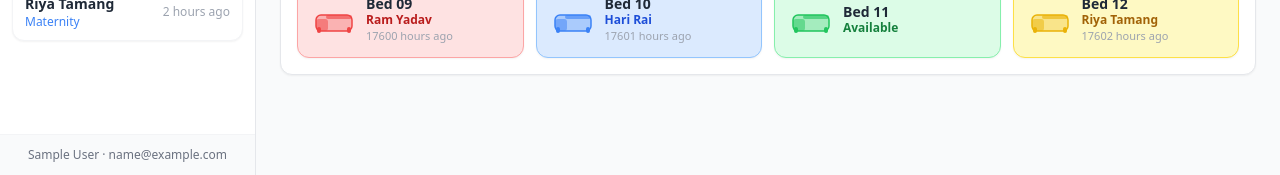
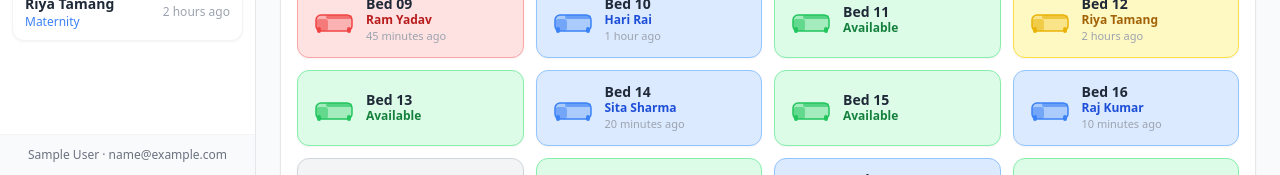
Before and after one commit to sakshammandal12345-ui/Ai-powered-real-time-bed-tracking-system, a React (Vite) app: page /dashboard in a window 1280 px wide. Shown: the part 625-800 px from the top of the page. Built offline with nearby package versions, Linux system fonts and the light colour scheme; no server answers; sample sign-in values are in the browser's storage.

Commit message:
AI integration complete

```diff
--- a/src/data/mockData.js
+++ b/src/data/mockData.js
@@ -1,17 +1,25 @@
 // ── Beds ──────────────────────────────────────────────────────
 export const INITIAL_BEDS = [
-  { id: 'b01', bedNumber: 'Bed 01', status: 'available',   patientName: null,          timestamp: null,                  ward: 'Acute Ward' },
-  { id: 'b02', bedNumber: 'Bed 02', status: 'discharging', patientName: 'Jane Smith',  timestamp: '2024-03-04T10:15:00', ward: 'Acute Ward' },
-  { id: 'b03', bedNumber: 'Bed 03', status: 'reserved',    patientName: null,          timestamp: null,                  ward: 'Acute Ward' },
-  { id: 'b04', bedNumber: 'Bed 04', status: 'available',   patientName: null,          timestamp: null,                  ward: 'Acute Ward' },
-  { id: 'b05', bedNumber: 'Bed 05', status: 'occupied',    patientName: 'Manoj Tamang',timestamp: '2024-03-04T09:50:00', ward: 'Acute Ward' },
-  { id: 'b06', bedNumber: 'Bed 06', status: 'faulty',      patientName: null,          timestamp: null,                  ward: 'Acute Ward' },
-  { id: 'b07', bedNumber: 'Bed 07', status: 'available',   patientName: null,          timestamp: null,                  ward: 'ICU'        },
-  { id: 'b08', bedNumber: 'Bed 08', status: 'untidy',      patientName: null,          timestamp: null,                  ward: 'ICU'        },
-  { id: 'b09', bedNumber: 'Bed 09', status: 'discharging', patientName: 'Ram Yadav',   timestamp: '2024-03-04T08:30:00', ward: 'ICU'        },
-  { id: 'b10', bedNumber: 'Bed 10', status: 'occupied',    patientName: 'Hari Rai',    timestamp: '2024-03-04T07:35:00', ward: 'ICU'        },
-  { id: 'b11', bedNumber: 'Bed 11', status: 'available',   patientName: null,          timestamp: null,                  ward: 'Maternity'  },
-  { id: 'b12', bedNumber: 'Bed 12', status: 'isolation',   patientName: 'Riya Tamang', timestamp: '2024-03-04T06:20:00', ward: 'Maternity'  },
+  { id: 'b01', bedNumber: 'Bed 01', status: 'available',   patientName: null,           timestamp: null,                  ward: 'Acute Ward' },
+  { id: 'b02', bedNumber: 'Bed 02', status: 'discharging', patientName: 'Jane Smith',   timestamp: new Date(Date.now() - 1000*60*15).toISOString(), ward: 'Acute Ward' },
+  { id: 'b03', bedNumber: 'Bed 03', status: 'reserved',    patientName: null,           timestamp: null,                  ward: 'Acute Ward' },
+  { id: 'b04', bedNumber: 'Bed 04', status: 'available',   patientName: null,           timestamp: null,                  ward: 'Acute Ward' },
+  { id: 'b05', bedNumber: 'Bed 05', status: 'occupied',    patientName: 'Manoj Tamang', timestamp: new Date(Date.now() - 1000*60*30).toISOString(), ward: 'Acute Ward' },
+  { id: 'b06', bedNumber: 'Bed 06', status: 'faulty',      patientName: null,           timestamp: null,                  ward: 'Acute Ward' },
+  { id: 'b07', bedNumber: 'Bed 07', status: 'available',   patientName: null,           timestamp: null,                  ward: 'ICU'        },
+  { id: 'b08', bedNumber: 'Bed 08', status: 'untidy',      patientName: null,           timestamp: null,                  ward: 'ICU'        },
+  { id: 'b09', bedNumber: 'Bed 09', status: 'discharging', patientName: 'Ram Yadav',    timestamp: new Date(Date.now() - 1000*60*45).toISOString(), ward: 'ICU'        },
+  { id: 'b10', bedNumber: 'Bed 10', status: 'occupied',    patientName: 'Hari Rai',     timestamp: new Date(Date.now() - 1000*60*60).toISOString(), ward: 'ICU'        },
+  { id: 'b11', bedNumber: 'Bed 11', status: 'available',   patientName: null,           timestamp: null,                  ward: 'Maternity'  },
+  { id: 'b12', bedNumber: 'Bed 12', status: 'isolation',   patientName: 'Riya Tamang',  timestamp: new Date(Date.now() - 1000*60*90).toISOString(), ward: 'Maternity'  },
+  { id: 'b13', bedNumber: 'Bed 13', status: 'available',   patientName: null,           timestamp: null,                  ward: 'Maternity'  },
+  { id: 'b14', bedNumber: 'Bed 14', status: 'occupied',    patientName: 'Sita Sharma',  timestamp: new Date(Date.now() - 1000*60*20).toISOString(), ward: 'Maternity'  },
+  { id: 'b15', bedNumber: 'Bed 15', status: 'available',   patientName: null,           timestamp: null,                  ward: 'Emergency'  },
+  { id: 'b16', bedNumber: 'Bed 16', status: 'occupied',    patientName: 'Raj Kumar',    timestamp: new Date(Date.now() - 1000*60*10).toISOString(), ward: 'Emergency'  },
+  { id: 'b17', bedNumber: 'Bed 17', status: 'reserved',    patientName: null,           timestamp: null,                  ward: 'Emergency'  },
+  { id: 'b18', bedNumber: 'Bed 18', status: 'available',   patientName: null,           timestamp: null,                  ward: 'Emergency'  },
+  { id: 'b19', bedNumber: 'Bed 19', status: 'occupied',    patientName: 'Priya Thapa',  timestamp: new Date(Date.now() - 1000*60*25).toISOString(), ward: 'Acute Ward' },
+  { id: 'b20', bedNumber: 'Bed 20', status: 'available',   patientName: null,           timestamp: null,                  ward: 'Acute Ward' },
 ];
 
 // ── Queue (Admin tab in sidebar) ───────────────────────────────
```
